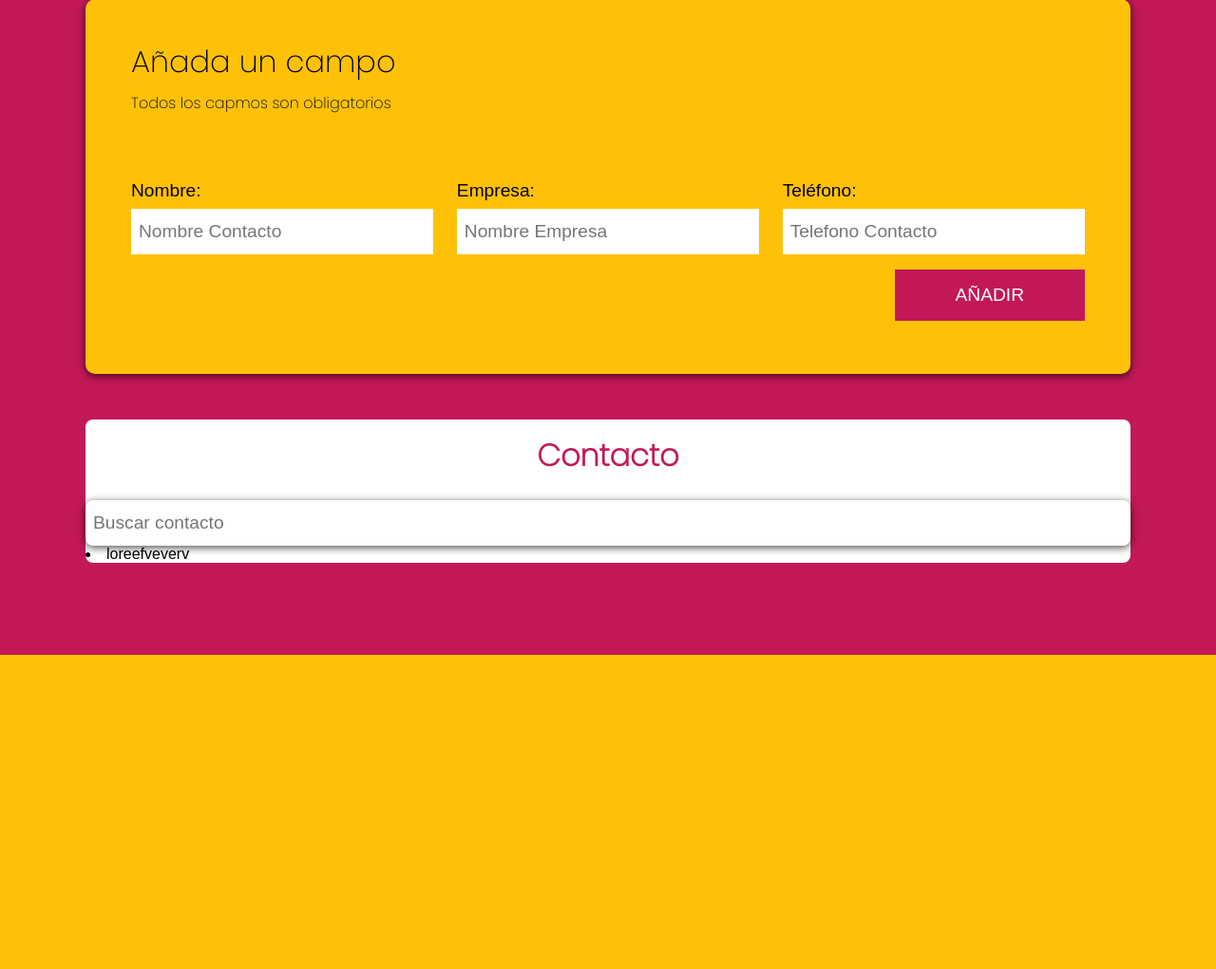
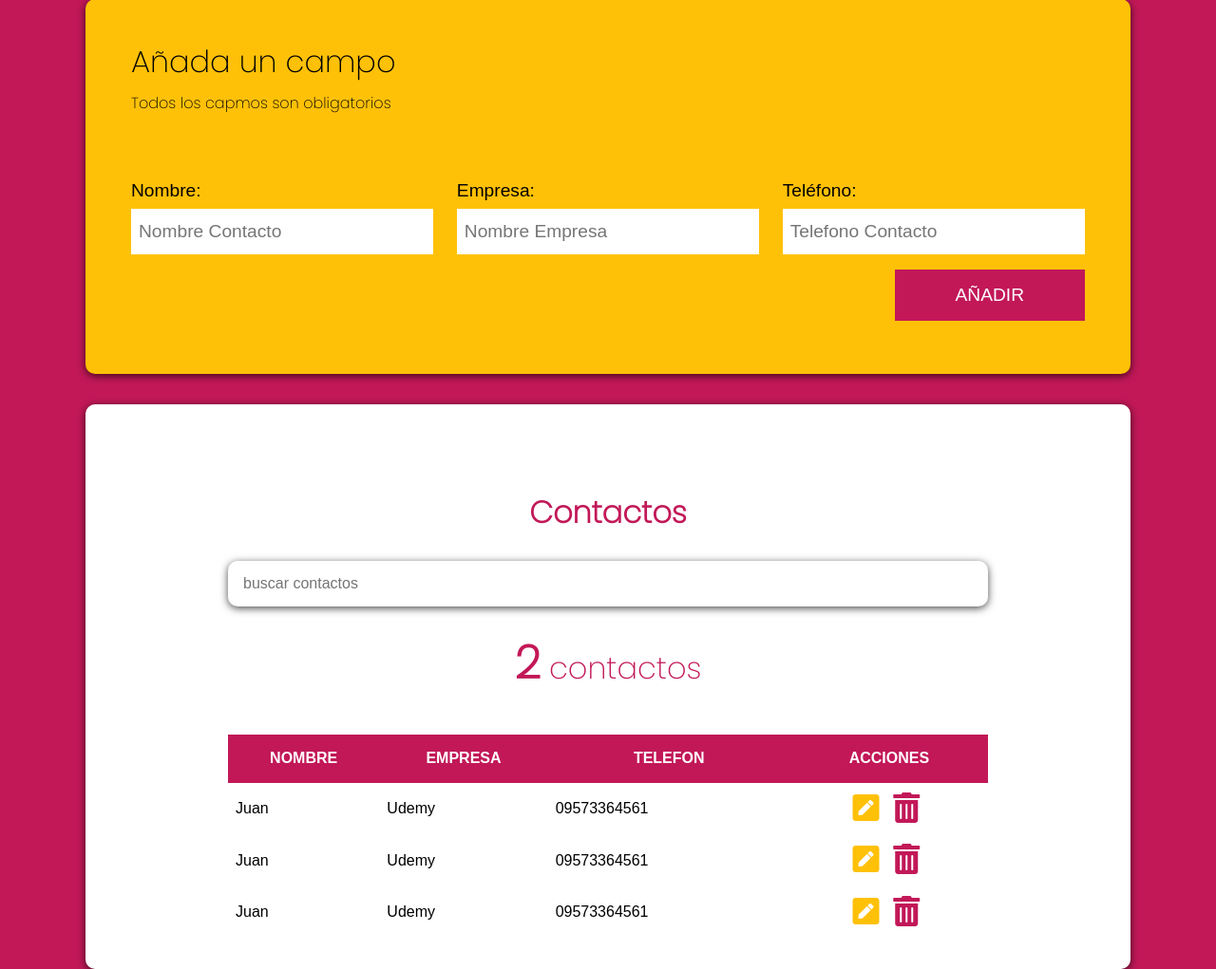
Before and after one commit to Carlosworld/agendaphp, a PHP site: page / in a window 1280 px wide. Shown: the part 110-1131 px from the top of the page at 95% size. Before the commit the page ends 800 px from the top, so only its background shows below. Run offline with PHP 8.4, Linux system fonts and the light colour scheme; some libraries are stand-ins or nearby versions.

Commit message:
finalizacion del maquetado cuenta con un formulario una tabla y un formulario para edicion de los registros y accion de borrado

```diff
--- a/css/style.css
+++ b/css/style.css
@@ -21,10 +21,46 @@ body{
 .contenedor{
   max-width: 1100px;
   margin: 0 auto;
+  align-items: center;
+
 }
 
 .bg-amarillo{
   background-color: var(--secundario);
+}
+
+.bg-blanco{
+  background-color: white;
+}
+
+.barra{
+  display: grid;
+  grid-template-columns: 100px 1fr;
+  align-items: center;
+}
+
+.btn{
+  font-size: 2rem;
+  text-decoration: none;
+}
+
+.btn-editar{
+  color: var(--secundario);
+}
+
+.btn-borrar{
+color: var(--primario);
+
+}
+
+.volver{
+  background-color: var(--secundario);
+  border-radius: 5px;
+  text-align: center;
+  color: #000000;
+  font-weight: 700;
+  font-size: 1.2rem;
+  padding: .5rem;
 }
 
 .sombra{
@@ -43,6 +79,11 @@ h1, h2{
 h1{
   padding: 20px;
   color: white;
+}
+
+h2{
+  font-size: 2rem;
+  color: var(--primario);
 }
 
 .contenedor-barra{
@@ -125,25 +166,69 @@ legend span{
     flex: 0 0 auto;
   }
 }
-.bg-blanco{
-  background-color: white;
-  margin-top: 3rem;
-  border-radius: .5rem;
+
+/* Listado de Contactoas */
+
+.contactos{
+  padding: 2rem;
+  margin-top: 2rem;
 }
 
-.contacto h1{
-  color: var(--primario);
+.contenedor-contactos{
+  max-width: 800px;
+  margin: 4rem auto 0 auto;
 }
 
-.campo-contacto input[type="text"]{
+.total-contactos{
+  font-family: var(--fuenteSecundaria);
+  margin: 2rem 0;
+  text-align: center;
+  color: var(--primario);
+  font-size: 2rem
+}
+
+.total-contactos span{
+  font-size: 3rem;
+  font-weight: 900;
+}
+
+.buscador{
   width: 100%;
+  height: 3rem;
+  padding: 1rem;
   border: none;
+  margin-top: 2rem;
+}
+
+.contenedor-tabla{
+  overflow: scroll;
+}
+
+.listado-contactos{
+  width: 100%;
+  margin-top: 1rem;
+  border-collapse: collapse;
+}
+
+.listado-contactos thead{
+  background-color: var(--primario);
+  color: white;
+  text-transform: uppercase;
+}
+
+.listado-contactos thead th{
+  padding: 1rem 0;
+}
+
+.listado-contactos tbody td{
   padding: .5rem;
-  height: 3rem;
-  margin-top: .5rem;
-  font-size: 1.2rem;
-  border-radius: .5rem;
-  /* flex: 0 0 auto; */
-  display: flex;
-  justify-content: space-between;
 }
+
+.listado-contactos tbody td:nth-child(4){
+  text-align: center;
+}
+
+.listado-contactos button{
+  background-color: transparent!important;
+  border:none;
+}
--- /dev/null
+++ b/inc/layout/formulario.php
@@ -0,0 +1,17 @@
+<div class="campos">
+  <div class="campo">
+    <label for="nombre">Nombre:</label>
+    <input type="text" id="nombre" placeholder="Nombre Contacto">
+  </div>
+  <div class="campo">
+    <label for="empresa">Empresa:</label>
+    <input type="text" id="empresa" placeholder="Nombre Empresa">
+  </div>
+  <div class="campo">
+    <label for="telefono">Teléfono:</label>
+    <input type="tel" id="telefono" placeholder="Telefono Contacto"required>
+  </div>
+</div>
+<div class="campo enviar">
+  <input type="submit" value="añadir">
+</div>
--- a/index.php
+++ b/index.php
@@ -8,42 +8,74 @@
   <form action="#" id="contacto">
     <legend>Añada un campo<span>Todos los capmos son obligatorios</span>
     </legend>
-      <div class="campos">
-        <div class="campo">
-          <label for="nombre">Nombre:</label>
-          <input type="text" id="nombre" placeholder="Nombre Contacto">
-        </div>
-        <div class="campo">
-          <label for="empresa">Empresa:</label>
-          <input type="text" id="empresa" placeholder="Nombre Empresa">
-        </div>
-        <div class="campo">
-          <label for="telefono">Teléfono:</label>
-          <input type="tel" id="telefono" placeholder="Telefono Contacto"required>
-        </div>
-      </div>
-      <div class="campo enviar">
-        <input type="submit" value="añadir">
-      </div>
+    <?php include 'inc/layout/formulario.php'; ?>
   </form>
   </div>
 </div>
 
-<div class="bg-blanco contenedor">
-  <div class="contacto">
-    <h1>Contacto</h1>
-  </div>
-  <div class="campo-contacto">
-    <input class="sombra" type="text" placeholder="Buscar contacto">
-  </div>
-  <div class="">
-    <table>
-      <li>loreefveverv</li>
-    </table>
+<div class="bg-blanco contenedor sombra contactos">
+  <div class="contenedor-contactos">
+    <h2>Contactos</h2>
+    <input type="text" id="buscar" class="buscador sombra" placeholder="buscar contactos">
+
+    <p class="total-contactos"><span>2</span> contactos</p>
+
+    <div class="contenedor-tabla">
+      <table id="listado-contactos" class="listado-contactos">
+        <thead>
+          <tr>
+            <th>Nombre</th>
+            <th>Empresa</th>
+            <th>Telefon</th>
+            <th>Acciones</th>
+          </tr>
+
+          <tbody>
+            <tr>
+              <td>Juan</td>
+              <td>Udemy</td>
+              <td>09573364561</td>
+              <td>
+                <a class="btn-editar btn" href="editar.php?id=1">
+                  <i class="fas fa-pen-square"></i>
+                </a>
+                <button data-id="1" type="button" class="btn-borrar btn">
+                  <i class=" fas fa-trash-alt"></i>
+                </button>
+              </td>
+              <tr>
+                <td>Juan</td>
+                <td>Udemy</td>
+                <td>09573364561</td>
+                <td>
+                  <a class="btn-editar btn" href="editar.php?id=1">
+                    <i class="fas fa-pen-square"></i>
+                  </a>
+                  <button data-id="1" type="button" class="btn-borrar btn">
+                    <i class=" fas fa-trash-alt"></i>
+                  </button>
+                </td>
+              </tr>      <tr>
+                      <td>Juan</td>
+                      <td>Udemy</td>
+                      <td>09573364561</td>
+                      <td>
+                        <a class="btn-editar btn" href="editar.php?id=1">
+                          <i class="fas fa-pen-square"></i>
+                        </a>
+                        <button data-id="1" type="button" class="btn-borrar btn">
+                          <i class=" fas fa-trash-alt"></i>
+                        </button>
+                      </td>
+                    </tr>
+            </tr>
+          </tbody>
+        </thead>
+      </table>
+
+    </div>
   </div>
 </div>
 
 
-
-
 <?php include 'inc/layout/footer.php'; ?>
```
Also changed, not shown: editar.php (added, +21 -0 lines).
